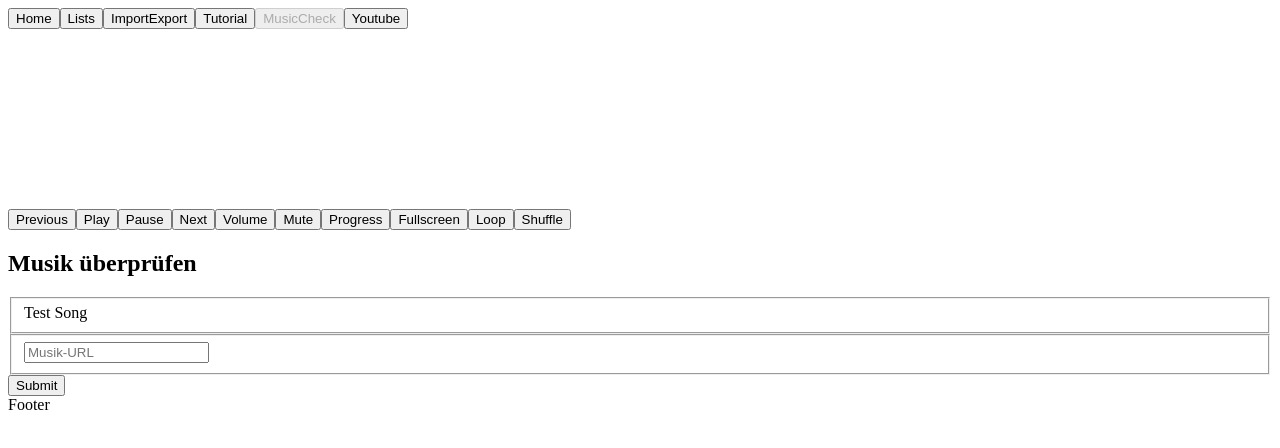
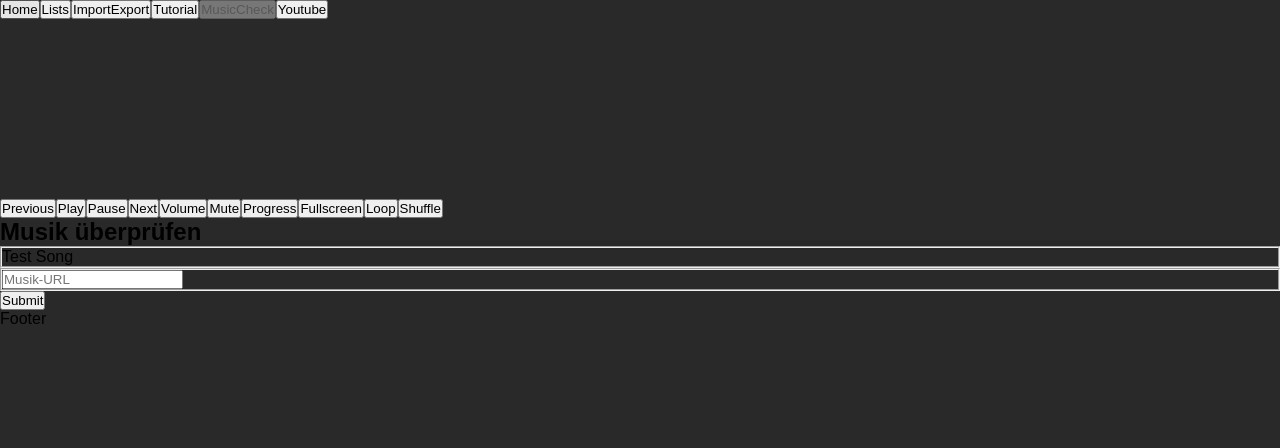
Before and after one commit to MSRMatrix/Media-player, a React (Vite) app: page /music-check in a window 1280 px wide. Shown: the top 448 px of the page. Built offline with nearby package versions, Linux system fonts and the light colour scheme.

Commit message:
add backgroundcolor, fix title problems and add playing to reactplayer

```diff
--- a/src/App.jsx
+++ b/src/App.jsx
@@ -14,7 +14,11 @@ import { PlayerModeContext } from "./context/PlayerModeContext";
 
 function App() {
   const [playlistContext, setPlaylistContext] = useState([]);
-const [playerMode, setPlayerMode] = useState(null);
+const [playerMode, setPlayerMode] = useState({
+  mode: "",
+  play: false,
+
+});
 
   const router = createBrowserRouter([
     {
--- a/src/features/videoplayer/Videoplayer.jsx
+++ b/src/features/videoplayer/Videoplayer.jsx
@@ -1,11 +1,11 @@
-import { useContext, useRef, useState } from 'react';
-import ReactPlayer from 'react-player'
-import { PlaylistContext } from '../../context/PlaylistContext';
-import { PlayerModeContext } from '../../context/PlayerModeContext';
-import Button from '../../elements/Button';
+import { useContext, useEffect, useRef, useState } from "react";
+import ReactPlayer from "react-player";
+import { PlaylistContext } from "../../context/PlaylistContext";
+import { PlayerModeContext } from "../../context/PlayerModeContext";
+import Button from "../../elements/Button";
 
 const Videoplayer = ({ checkStatus, setCheckStatus }) => {
-    const {playerMode} = useContext(PlayerModeContext);
+  const { playerMode } = useContext(PlayerModeContext);
   const { playlistContext } = useContext(PlaylistContext);
   //   PlayerMode und Status zusammenlegen
   // Dinge wie Loop etc einfügen
@@ -54,47 +54,36 @@ const playerButtons = [
       text: "Shuffle",
     },
   ];
-console.log(playerMode);
-const playerRef = useRef()
-
-// console.log(playerRef.current.api.videoTitle);
-
-
-// console.log(videoTitle);
-// async function einfügen um dann verspätet den title einzufügen
+  const playerRef = useRef(null);
+console.log(videoTitle);
 
   return (
-
-  <>
+    <div ref={playerRef}>
       <ReactPlayer
+        ref={playerRef}
         src={currentSong?.url}
         onReady={() => {
           const title = playerRef.current?.api?.videoTitle;
-console.log(title);
+          setVideoTitle(title);
+          setCheckStatus("ready");
+        }}
 
-    setVideoTitle(title || "N/A");
-        setCheckStatus("ready");
-        console.log("Video ist bereit");
-      }}
+        playing={playerMode.play}
         onError={(error) => {
+          setVideoTitle("");
           setCheckStatus("error");
           console.log("Fehler:", error);
         }}
-      ref={playerRef}
       />
-    {playerButtons.map((item) =>
-      <Button text={item.text} key={item.id} classname={"button"}/>
-    )}
-   {playerMode === "test" ? (
-  <>
-    {videoTitle && (
-      <h2>{videoTitle}</h2>
-    )}
-  </>
+      {playerButtons.map((item) => (
+        <Button text={item.text} key={item.id} classname={"button"} />
+      ))}
+      {playerMode.mode === "test" ? (
+        <>{videoTitle && <h2>{videoTitle}</h2>}</>
       ) : (
         <></>
       )}
-    </>
+    </div>
   );
 };
 
--- a/src/main.jsx
+++ b/src/main.jsx
@@ -1,6 +1,7 @@
 import { StrictMode } from 'react'
 import { createRoot } from 'react-dom/client'
 import App from './App.jsx'
+import "./styles/globals.css"
 
 createRoot(document.getElementById('root')).render(
   <StrictMode>
--- a/src/pages/MusicCheck.jsx
+++ b/src/pages/MusicCheck.jsx
@@ -5,7 +5,7 @@ import { PlayerModeContext } from "../context/PlayerModeContext";
 
 const MusicCheck = () => {
   const { setPlaylistContext } = useContext(PlaylistContext);
-const {setPlayerMode} = useContext(PlayerModeContext);
+  const { setPlayerMode } = useContext(PlayerModeContext);
 
   const formarray = [
     {
@@ -32,20 +32,26 @@ async function onSubmit(e) {
       const playlistId = urlObject.searchParams.get("list");
 
       // Playlist
-    if (playlistId) {
-      console.log("Playlist erkannt:", playlistId);
-    }
+      // if (playlistId) {
+      //   console.log("Playlist erkannt:", playlistId);
+      // }
 
       // Einzelnes Video
-    setPlayerMode("test");
 
-    setPlaylistContext(
-      {
+      setTimeout(() => {
+        setPlayerMode((prev) => ({
+        ...prev,
+        play: true,
+        mode: "test",
+      }));
+      }, 50);
+
+
+      setPlaylistContext({
         name: "",
         url: url,
         id: 0,
-      },
-    );
+      });
       // Array klammern um den context für spätere List Ideen
     } catch (error) {
       console.log("Ungültige URL:", error);
--- a/src/styles/App.css
+++ b/src/styles/App.css
@@ -0,0 +1 @@
+/* App */
--- a/src/styles/colors.css
+++ b/src/styles/colors.css
@@ -0,0 +1 @@
+/* Color */
--- a/src/styles/features/videoplayer.css
+++ b/src/styles/features/videoplayer.css
@@ -0,0 +1 @@
+/* Player */
--- a/src/styles/index.css
+++ b/src/styles/index.css
@@ -4,3 +4,7 @@
   box-sizing: border-box;
   font-family: Arial, Helvetica, sans-serif;
 }
+
+body{
+  background-color: rgb(41, 41, 41);
+}
```
Lines whose indentation alone changed are shown as unchanged.
